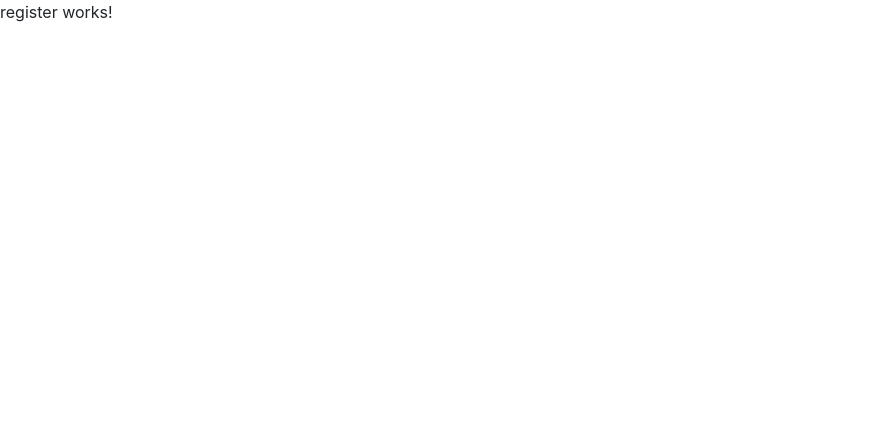
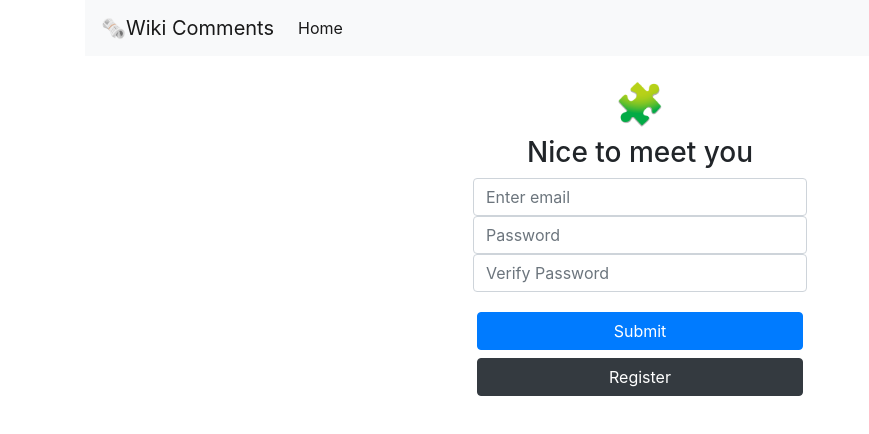
Before and after one commit to wesleyflorence/wikicomments, an Angular app: page /#/register in a window 1280 px wide. Shown: the top 434 px of the page, without its empty margins (0-869 px from the left). Built offline with nearby package versions, Linux system fonts and the light colour scheme.

Commit message:
working on html

```diff
--- a/src/app/app-routing.module.ts
+++ b/src/app/app-routing.module.ts
@@ -8,7 +8,7 @@ import { RegisterComponent } from './components/user/register/register.component
 
 const routes: Routes = [
   {path: '', component: HomeComponent},
-  {path: 'page/:pageID', component: PageComponent},
+  {path: 'page', component: PageComponent},
   {path: 'login', component: LoginComponent},
   {path: 'profile', component: ProfileComponent},
   {path: 'register', component: RegisterComponent}
--- a/src/app/components/user/login/login.component.html
+++ b/src/app/components/user/login/login.component.html
@@ -1,3 +1,36 @@
-<p>
-  login works!
-</p>
+<div class="container">
+    <nav class="navbar navbar-expand-lg navbar-light bg-light">
+      <a class="navbar-brand" routerLink="#">🗞Wiki Comments</a>
+      <button class="navbar-toggler" type="button" data-toggle="collapse" data-target="#navbarSupportedContent" aria-controls="navbarSupportedContent" aria-expanded="false" aria-label="Toggle navigation">
+        <span class="navbar-toggler-icon"></span>
+      </button>
+
+      <div class="collapse navbar-collapse" id="navbarSupportedContent">
+        <ul class="navbar-nav mr-auto">
+          <li class="nav-item active">
+            <a class="nav-link" routerLink="">Home <span class="sr-only">(current)</span></a>
+          </li>
+        </ul>
+      </div>
+    </nav>
+    <div class="row text-center p-4">
+    <form class="col-lg-4 offset-lg-4">
+      <h1>🧩</h1>
+        <h3>Welcome back</h3>
+        <div class="form-group">
+          <!-- <label for="exampleInputEmail1">Email address</label> -->
+          <input type="email" class="form-control" id="exampleInputEmail1" aria-describedby="emailHelp" placeholder="Enter email">
+          <!-- <small id="emailHelp" class="form-text text-muted">We'll never share your email with anyone else.</small> -->
+
+          <!-- <label for="exampleInputPassword1">Password</label> -->
+          <input type="password" class="form-control" id="exampleInputPassword1" placeholder="Password">
+        </div>
+        <div class="p-1">
+        <button type="submit" class="btn btn-primary btn-block">Submit</button>
+      </div>
+        <div class="p-1">
+        <button type="button" class="btn btn-dark btn-block" routerLink="/register">Register</button>
+      </div>
+      </form>
+    </div>
+  </div>
--- a/src/app/components/user/register/register.component.html
+++ b/src/app/components/user/register/register.component.html
@@ -1,3 +1,39 @@
-<p>
-  register works!
-</p>
+<div class="container">
+    <nav class="navbar navbar-expand-lg navbar-light bg-light">
+      <a class="navbar-brand" routerLink="#">🗞Wiki Comments</a>
+      <button class="navbar-toggler" type="button" data-toggle="collapse" data-target="#navbarSupportedContent" aria-controls="navbarSupportedContent" aria-expanded="false" aria-label="Toggle navigation">
+        <span class="navbar-toggler-icon"></span>
+      </button>
+
+      <div class="collapse navbar-collapse" id="navbarSupportedContent">
+        <ul class="navbar-nav mr-auto">
+          <li class="nav-item active">
+            <a class="nav-link" routerLink="">Home <span class="sr-only">(current)</span></a>
+          </li>
+        </ul>
+      </div>
+    </nav>
+    <div class="row text-center p-4">
+    <form class="col-lg-4 offset-lg-4">
+        <h1>🧩</h1>
+        <h3>Nice to meet you</h3>
+        <div class="form-group">
+          <!-- <label for="exampleInputEmail1">Email address</label> -->
+          <input type="email" class="form-control" id="exampleInputEmail1" aria-describedby="emailHelp" placeholder="Enter email">
+          <!-- <small id="emailHelp" class="form-text text-muted">We'll never share your email with anyone else.</small> -->
+
+          <!-- <label for="exampleInputPassword1">Password</label> -->
+          <input type="password" class="form-control" id="password" placeholder="Password">
+
+            <!-- <label for="exampleInputPassword1">Password</label> -->
+            <input type="password" class="form-control" id="verify" placeholder="Verify Password">
+          </div>
+        <div class="p-1">
+        <button type="submit" class="btn btn-primary btn-block">Submit</button>
+      </div>
+        <div class="p-1">
+        <button type="button" class="btn btn-dark btn-block" routerLink="/register">Register</button>
+      </div>
+      </form>
+    </div>
+  </div>
--- a/src/app/components/wiki-links/home/home.component.html
+++ b/src/app/components/wiki-links/home/home.component.html
@@ -1,3 +1,20 @@
-<p>
-  home works!
-</p>
+<div class="container">
+  <nav class="navbar navbar-expand-lg navbar-light bg-light">
+    <a class="navbar-brand" routerLink="#">🗞Wiki Comments</a>
+    <button class="navbar-toggler" type="button" data-toggle="collapse" data-target="#navbarSupportedContent" aria-controls="navbarSupportedContent" aria-expanded="false" aria-label="Toggle navigation">
+      <span class="navbar-toggler-icon"></span>
+    </button>
+
+    <div class="collapse navbar-collapse" id="navbarSupportedContent">
+      <ul class="navbar-nav mr-auto">
+        <li class="nav-item active">
+          <a class="nav-link" routerLink="#">Home <span class="sr-only">(current)</span></a>
+        </li>
+        <li class="nav-item">
+          <a class="nav-link" routerLink="page">New Post</a>
+        </li>
+      </ul>
+      <a class="nav-link" routerLink="login">Login</a>
+    </div>
+  </nav>
+</div>
--- a/src/app/components/wiki-links/page/page.component.html
+++ b/src/app/components/wiki-links/page/page.component.html
@@ -1,3 +1 @@
-<p>
-  page works!
-</p>
+<h1>🧩</h1>
--- a/src/index.html
+++ b/src/index.html
@@ -6,7 +6,8 @@
   <base href="/">
 
   <meta name="viewport" content="width=device-width, initial-scale=1">
-  <link href="https://maxcdn.bootstrapcdn.com/bootstrap/4.2.1/css/bootstrap.min.css" rel="stylesheet"/>
+  <!-- <link href="https://maxcdn.bootstrapcdn.com/bootstrap/4.2.1/css/bootstrap.min.css" rel="stylesheet"/> -->
+  <link href="https://stackpath.bootstrapcdn.com/bootstrap/4.3.1/css/bootstrap.min.css" rel="stylesheet" integrity="sha384-ggOyR0iXCbMQv3Xipma34MD+dH/1fQ784/j6cY/iJTQUOhcWr7x9JvoRxT2MZw1T" crossorigin="anonymous">
   <link rel="stylesheet" href="https://use.fontawesome.com/releases/v5.7.0/css/all.css" integrity="sha384-lZN37f5QGtY3VHgisS14W3ExzMWZxybE1SJSEsQp9S+oqd12jhcu+A56Ebc1zFSJ" crossorigin="anonymous">
 
   <script
@@ -19,6 +20,10 @@
   integrity="sha256-VazP97ZCwtekAsvgPBSUwPFKdrwD3unUfSGVYrahUqU="
   crossorigin="anonymous"></script>
 
+  <!-- <script src="https://code.jquery.com/jquery-3.3.1.slim.min.js" integrity="sha384-q8i/X+965DzO0rT7abK41JStQIAqVgRVzpbzo5smXKp4YfRvH+8abtTE1Pi6jizo" crossorigin="anonymous"></script> -->
+<script src="https://cdnjs.cloudflare.com/ajax/libs/popper.js/1.14.7/umd/popper.min.js" integrity="sha384-UO2eT0CpHqdSJQ6hJty5KVphtPhzWj9WO1clHTMGa3JDZwrnQq4sF86dIHNDz0W1" crossorigin="anonymous"></script>
+<script src="https://stackpath.bootstrapcdn.com/bootstrap/4.3.1/js/bootstrap.min.js" integrity="sha384-JjSmVgyd0p3pXB1rRibZUAYoIIy6OrQ6VrjIEaFf/nJGzIxFDsf4x0xIM+B07jRM" crossorigin="anonymous"></script>
+
   <link rel="icon" type="image/x-icon" href="favicon.ico">
 </head>
 <body>
```
